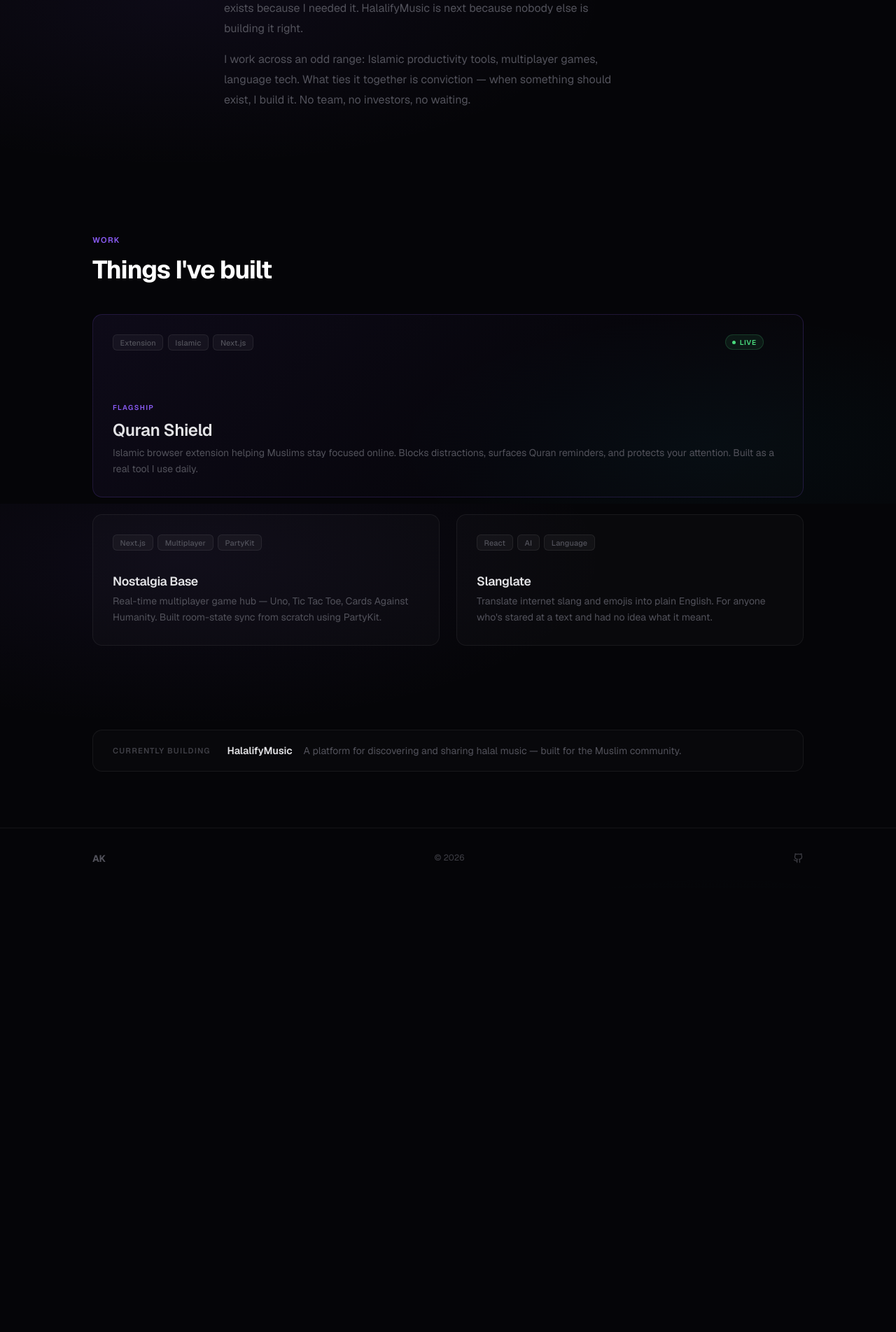
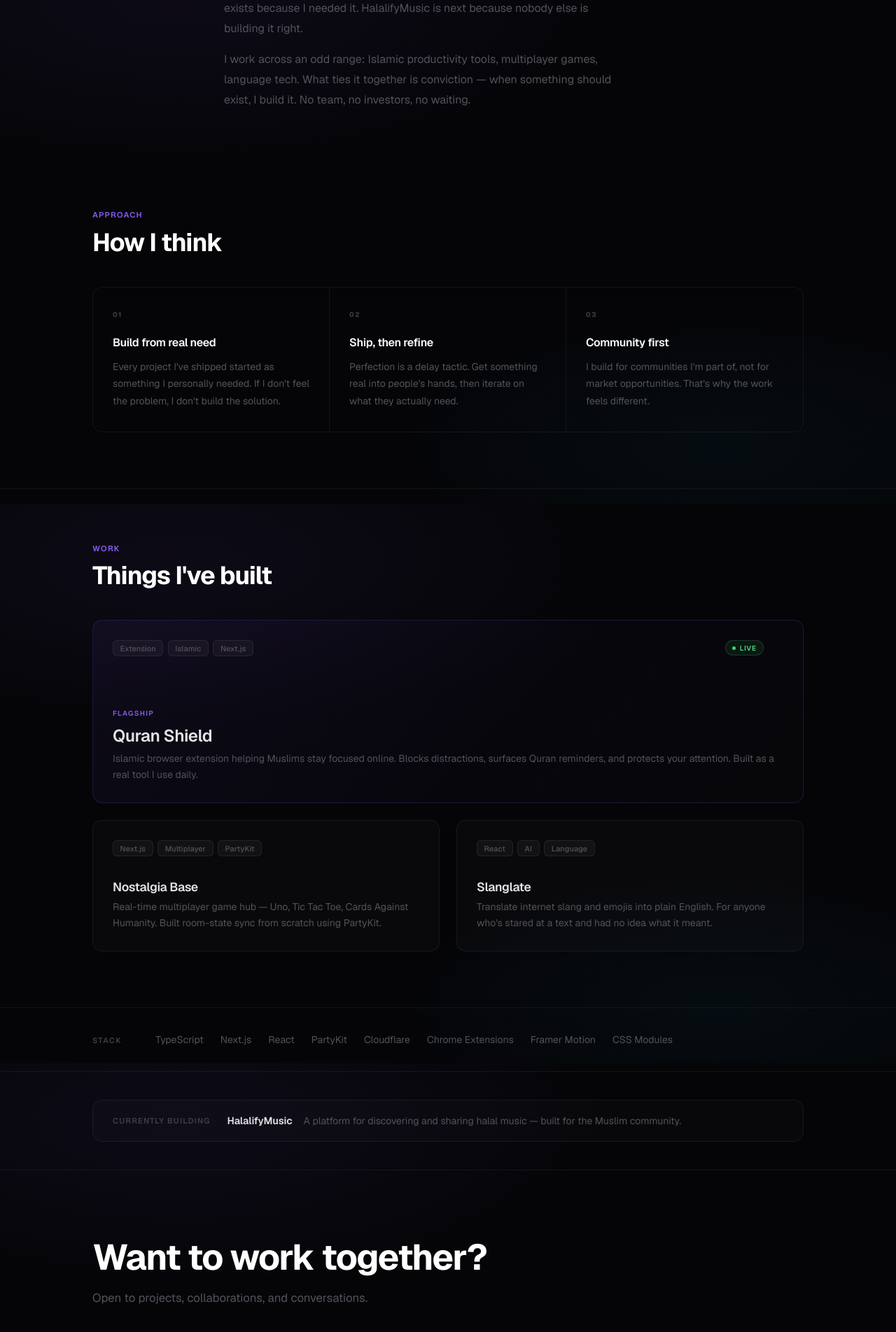
Before and after one commit to HalalifyMusic/digital-portfolio, a Next.js app: page / in a window 1280 px wide. Shown: the part 880-2784 px from the top of the page at 70% size. Before the commit the page ends 2149 px from the top, so only its background shows below. Built offline with nearby package versions, Linux system fonts and the light colour scheme.

Commit message:
feat: add Approach, Stack, and CTA sections — full page depth

```diff
--- a/src/app/page.module.css
+++ b/src/app/page.module.css
@@ -2,6 +2,17 @@
     min-height: 100vh;
     display: flex;
     flex-direction: column;
+}
+
+/* Shared eyebrow label */
+.eyebrow {
+    font-size: 0.7rem;
+    text-transform: uppercase;
+    letter-spacing: 0.12em;
+    color: var(--accent);
+    font-weight: 600;
+    margin-bottom: 0.6rem;
+    line-height: 1;
 }
 
 /* About section */
@@ -30,30 +41,14 @@
     line-height: 1.8;
 }
 
-@media (max-width: 640px) {
-    .aboutInner {
-        grid-template-columns: 1fr;
-        gap: 1rem;
-    }
-}
-
 /* Projects section */
 .projectsSection {
-    padding: 7rem 0 5rem;
+    padding: 5rem 0;
+    border-top: 1px solid var(--border);
 }
 
 .sectionHeader {
     margin-bottom: 2.5rem;
-}
-
-.eyebrow {
-    font-size: 0.7rem;
-    text-transform: uppercase;
-    letter-spacing: 0.12em;
-    color: var(--accent);
-    font-weight: 600;
-    margin-bottom: 0.6rem;
-    opacity: 1;
 }
 
 .sectionTitle {
@@ -61,9 +56,45 @@
     margin-bottom: 0;
 }
 
+/* Stack section */
+.stackSection {
+    padding: 2.25rem 0;
+    border-top: 1px solid var(--border);
+}
+
+.stackInner {
+    display: flex;
+    align-items: baseline;
+    gap: 3rem;
+}
+
+.stackLabel {
+    font-size: 0.68rem;
+    text-transform: uppercase;
+    letter-spacing: 0.14em;
+    color: var(--text-dim);
+    font-weight: 600;
+    white-space: nowrap;
+    line-height: 1;
+}
+
+.stackItems {
+    display: flex;
+    flex-wrap: wrap;
+    column-gap: 1.5rem;
+    row-gap: 0.5rem;
+}
+
+.stackItem {
+    font-size: 0.875rem;
+    color: var(--text-muted);
+    white-space: nowrap;
+}
+
 /* Building next strip */
 .buildingSection {
-    padding: 2.5rem 0 5rem;
+    padding: 2.5rem 0;
+    border-top: 1px solid var(--border);
 }
 
 .buildingInner {
@@ -83,7 +114,7 @@
     color: var(--text-dim);
     font-weight: 600;
     white-space: nowrap;
-    opacity: 1;
+    line-height: 1;
 }
 
 .buildingItem {
@@ -104,10 +135,51 @@
     color: var(--text-muted);
 }
 
+/* CTA section */
+.ctaSection {
+    padding: 6rem 0 5rem;
+    border-top: 1px solid var(--border);
+    margin-top: auto;
+}
+
+.ctaInner {
+    max-width: 600px;
+}
+
+.ctaTitle {
+    font-size: clamp(2rem, 4vw, 3.25rem);
+    font-weight: 700;
+    color: #fff;
+    letter-spacing: -0.03em;
+    margin-bottom: 1rem;
+    line-height: 1.1;
+}
+
+.ctaBody {
+    font-size: 1.05rem;
+    color: var(--text-muted);
+    margin-bottom: 2rem;
+    line-height: 1.65;
+}
+
+.ctaLink {
+    display: inline-flex;
+    align-items: center;
+    gap: 0.45rem;
+    font-size: 0.9rem;
+    font-weight: 600;
+    color: var(--accent);
+    transition: gap 0.25s var(--ease-out-expo), color 0.2s;
+}
+
+.ctaLink:hover {
+    gap: 0.7rem;
+    color: #fff;
+}
+
 /* Footer */
 .footer {
-    margin-top: auto;
-    padding: 2rem 0;
+    padding: 1.75rem 0;
     border-top: 1px solid var(--border);
 }
 
@@ -127,7 +199,7 @@
 .footerYear {
     font-size: 0.75rem;
     color: var(--text-dim);
-    opacity: 1;
+    line-height: 1;
 }
 
 .footerGithub {
@@ -142,8 +214,18 @@
 }
 
 @media (max-width: 640px) {
+    .aboutInner {
+        grid-template-columns: 1fr;
+        gap: 1rem;
+    }
+
     .projectsSection {
-        padding: 5rem 0 3rem;
+        padding: 3.5rem 0;
+    }
+
+    .stackInner {
+        flex-direction: column;
+        gap: 0.75rem;
     }
 
     .buildingInner {
@@ -152,6 +234,10 @@
         gap: 0.75rem;
     }
 
+    .ctaSection {
+        padding: 4rem 0 3rem;
+    }
+
     .footerYear {
         display: none;
     }
--- a/src/app/page.tsx
+++ b/src/app/page.tsx
@@ -1,9 +1,21 @@
 import Nav from "@/components/Nav";
 import Hero from "@/components/Hero";
 import ProjectGrid from "@/components/ProjectGrid";
+import PrinciplesSection from "@/components/PrinciplesSection";
 import { projects, buildingNext } from "@/actions/projects";
 import styles from "./page.module.css";
-import { Github } from "lucide-react";
+import { Github, ArrowUpRight } from "lucide-react";
+
+const stack = [
+    "TypeScript",
+    "Next.js",
+    "React",
+    "PartyKit",
+    "Cloudflare",
+    "Chrome Extensions",
+    "Framer Motion",
+    "CSS Modules",
+];
 
 export default function Home() {
     return (
@@ -31,6 +43,8 @@ export default function Home() {
                 </div>
             </section>
 
+            <PrinciplesSection />
+
             <section id="projects" className={styles.projectsSection}>
                 <div className="container">
                     <div className={styles.sectionHeader}>
@@ -38,6 +52,19 @@ export default function Home() {
                         <h2 className={styles.sectionTitle}>Things I've built</h2>
                     </div>
                     <ProjectGrid projects={projects} />
+                </div>
+            </section>
+
+            <section className={styles.stackSection}>
+                <div className="container">
+                    <div className={styles.stackInner}>
+                        <p className={styles.stackLabel}>Stack</p>
+                        <div className={styles.stackItems}>
+                            {stack.map(item => (
+                                <span key={item} className={styles.stackItem}>{item}</span>
+                            ))}
+                        </div>
+                    </div>
                 </div>
             </section>
 
@@ -49,6 +76,26 @@ export default function Home() {
                             <span className={styles.buildingTitle}>{buildingNext.title}</span>
                             <span className={styles.buildingDesc}>{buildingNext.description}</span>
                         </div>
+                    </div>
+                </div>
+            </section>
+
+            <section className={styles.ctaSection}>
+                <div className="container">
+                    <div className={styles.ctaInner}>
+                        <h2 className={styles.ctaTitle}>Want to work together?</h2>
+                        <p className={styles.ctaBody}>
+                            Open to projects, collaborations, and conversations.
+                        </p>
+                        <a
+                            href="https://github.com/HalalifyMusic"
+                            target="_blank"
+                            rel="noopener noreferrer"
+                            className={styles.ctaLink}
+                        >
+                            Find me on GitHub
+                            <ArrowUpRight size={16} />
+                        </a>
                     </div>
                 </div>
             </section>
--- /dev/null
+++ b/src/components/PrinciplesSection.module.css
@@ -0,0 +1,90 @@
+.section {
+    padding: 5rem 0;
+}
+
+.header {
+    margin-bottom: 2.5rem;
+}
+
+.eyebrow {
+    font-size: 0.7rem;
+    text-transform: uppercase;
+    letter-spacing: 0.12em;
+    color: var(--accent);
+    font-weight: 600;
+    margin-bottom: 0.6rem;
+    line-height: 1;
+}
+
+.title {
+    color: #fff;
+    margin-bottom: 0;
+}
+
+.grid {
+    display: grid;
+    grid-template-columns: repeat(3, 1fr);
+    border: 1px solid var(--border);
+    border-radius: var(--card-radius);
+    overflow: hidden;
+}
+
+.principle {
+    padding: 2rem 1.75rem;
+    border-right: 1px solid var(--border);
+    transition: background 0.3s ease;
+}
+
+.principle:last-child {
+    border-right: none;
+}
+
+.principle:hover {
+    background: rgba(255, 255, 255, 0.015);
+}
+
+.num {
+    display: block;
+    font-size: 0.6rem;
+    font-weight: 700;
+    letter-spacing: 0.16em;
+    color: var(--text-dim);
+    text-transform: uppercase;
+    margin-bottom: 1.5rem;
+}
+
+.principleTitle {
+    font-size: 1rem;
+    font-weight: 600;
+    color: #fff;
+    letter-spacing: -0.02em;
+    margin-bottom: 0.75rem;
+    line-height: 1.3;
+}
+
+.principleBody {
+    font-size: 0.875rem;
+    color: var(--text-muted);
+    line-height: 1.72;
+    margin: 0;
+    opacity: 1;
+}
+
+@media (max-width: 768px) {
+    .section {
+        padding: 3.5rem 0;
+    }
+
+    .grid {
+        grid-template-columns: 1fr;
+    }
+
+    .principle {
+        border-right: none;
+        border-bottom: 1px solid var(--border);
+    }
+
+    .principle:last-child {
+        border-bottom: none;
+    }
+}
--- /dev/null
+++ b/src/components/PrinciplesSection.tsx
@@ -0,0 +1,67 @@
+"use client";
+
+import { motion } from "framer-motion";
+import styles from "./PrinciplesSection.module.css";
+
+const principles = [
+    {
+        num: "01",
+        title: "Build from real need",
+        body: "Every project I've shipped started as something I personally needed. If I don't feel the problem, I don't build the solution."
+    },
+    {
+        num: "02",
+        title: "Ship, then refine",
+        body: "Perfection is a delay tactic. Get something real into people's hands, then iterate on what they actually need."
+    },
+    {
+        num: "03",
+        title: "Community first",
+        body: "I build for communities I'm part of, not for market opportunities. That's why the work feels different."
+    }
+];
+
+const containerVariants = {
+    hidden: { opacity: 0 },
+    visible: {
+        opacity: 1,
+        transition: { staggerChildren: 0.12, delayChildren: 0.05 }
+    }
+};
+
+const itemVariants = {
+    hidden: { opacity: 0, y: 20 },
+    visible: {
+        opacity: 1,
+        y: 0,
+        transition: { duration: 0.6, ease: [0.16, 1, 0.3, 1] }
+    }
+};
+
+export default function PrinciplesSection() {
+    return (
+        <section className={styles.section}>
+            <div className="container">
+                <div className={styles.header}>
+                    <p className={styles.eyebrow}>Approach</p>
+                    <h2 className={styles.title}>How I think</h2>
+                </div>
+                <motion.div
+                    className={styles.grid}
+                    variants={containerVariants}
+                    initial="hidden"
+                    whileInView="visible"
+                    viewport={{ once: true, amount: 0.2 }}
+                >
+                    {principles.map((p) => (
+                        <motion.div key={p.num} className={styles.principle} variants={itemVariants}>
+                            <span className={styles.num}>{p.num}</span>
+                            <h3 className={styles.principleTitle}>{p.title}</h3>
+                            <p className={styles.principleBody}>{p.body}</p>
+                        </motion.div>
+                    ))}
+                </motion.div>
+            </div>
+        </section>
+    );
+}
```
